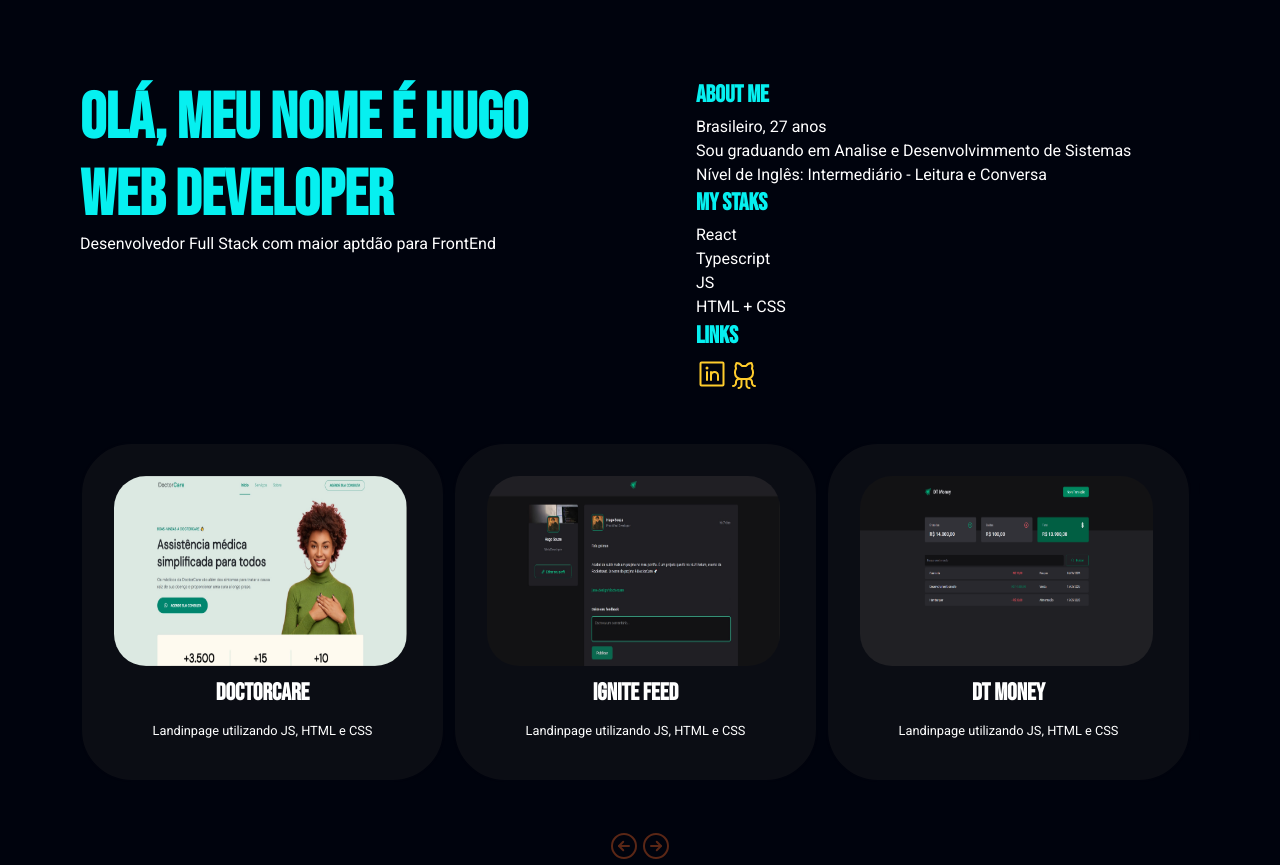
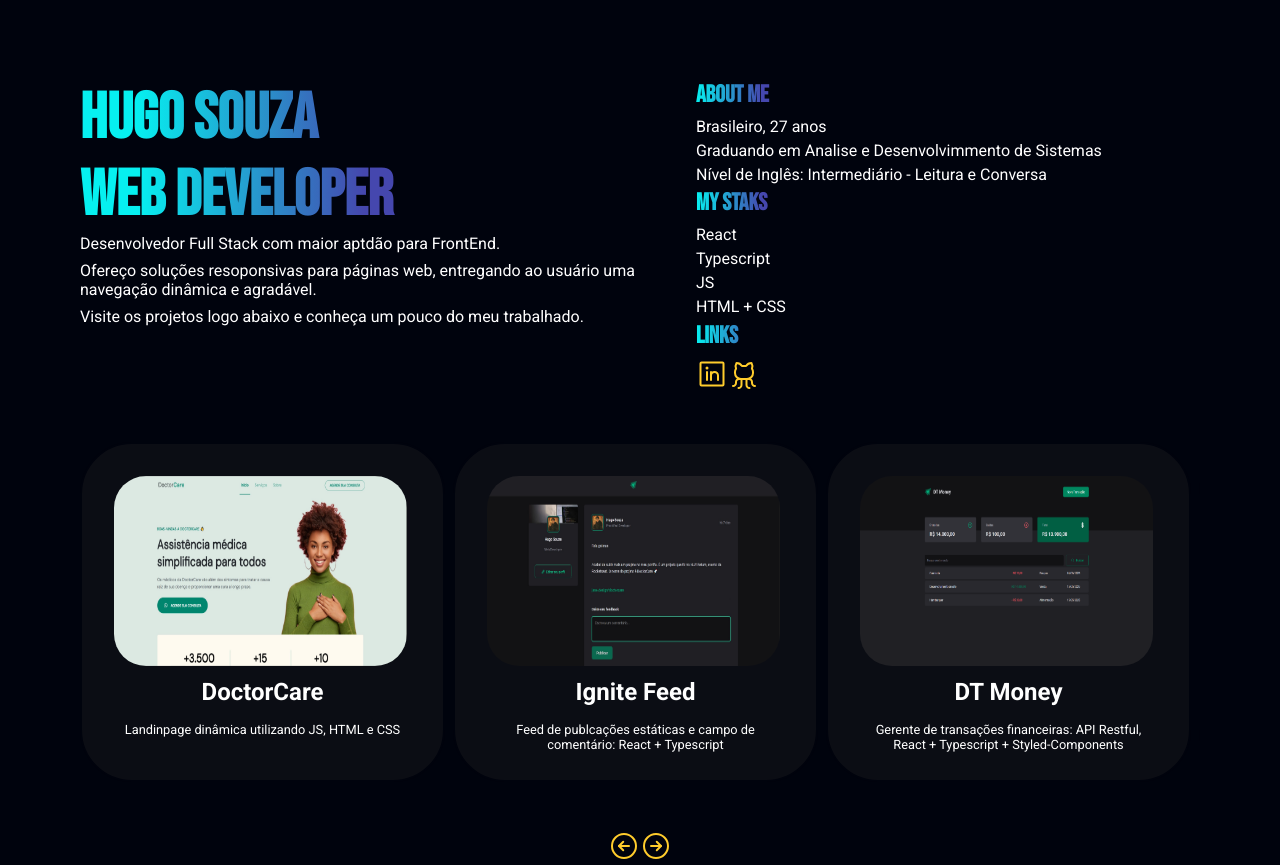
Before and after one commit to skyrons/Portfolio, a React (Vite) app: page / in a window 1280 px wide. Built offline with nearby package versions, Linux system fonts and the light colour scheme; the HTML template or start-up script is replaced by a standard one.

Commit message:
texts changed

```diff
--- a/src/components/Cards/index.tsx
+++ b/src/components/Cards/index.tsx
@@ -5,6 +5,7 @@ export interface CardType {
   imgUrl: string,
   title: string,
   staks: string
+  link: string
 }
 
 interface CardProps{
@@ -15,12 +16,12 @@ export function Cards({card}: CardProps){
   return (
     <section>
       <CardContainer>
-        <a href="">
+        <a href={card.link}>
           <div>
             <img src={card.imgUrl} alt="" />
           </div>
           <CardInfo>
-            <h1>{card.title}</h1>
+            <h3>{card.title}</h3>
             <p>{card.staks}</p>
           </CardInfo>
         </a>
--- a/src/components/Cards/styles.ts
+++ b/src/components/Cards/styles.ts
@@ -29,12 +29,13 @@ export const CardContainer = styled.div`
 export const CardInfo = styled.div`
   display: flex;
   align-items: center;
+  justify-content: center;
   flex-direction: column;
   gap: 1rem;
 
   margin-top: 0.5rem;
 
-  h1{
+  h3{
     font-size: 1.5rem;
     text-decoration: none;
     font-family: 'Roboto', sans-serif;
@@ -42,5 +43,6 @@ export const CardInfo = styled.div`
   }
   p{
     font-size: 0.8rem;
+    text-align: center;
   }
 `;
--- a/src/components/Home/index.tsx
+++ b/src/components/Home/index.tsx
@@ -8,31 +8,37 @@ const cards: CardType[] = [
     id: 1,
     imgUrl: '/public/images/01-doctorcare.jpg',
     title: 'DoctorCare',
-    staks: 'Landinpage utilizando JS, HTML e CSS'
+    staks: 'Landinpage dinâmica utilizando JS, HTML e CSS',
+    link: 'https://skyrons.github.io/doctorcare/'
+
   },
   {
     id: 2,
     imgUrl: '/public/images/02-feed.jpg',
     title: 'Ignite Feed',
-    staks: 'Landinpage utilizando JS, HTML e CSS'
+    staks: 'Feed de publcações estáticas e campo de comentário: React + Typescript',
+    link: 'https://postfeedts.netlify.app/'
   },
   {
     id: 3,
     imgUrl: '/public/images/03-dtmoney.png',
     title: 'DT Money',
-    staks: 'Landinpage utilizando JS, HTML e CSS'
+    staks: 'Gerente de transações financeiras: API Restful, React + Typescript + Styled-Components',
+    link: 'https://dtmoneyts.netlify.app/'
   },
   {
     id: 4,
     imgUrl: '/public/images/04-mariojump.jpg',
     title: 'Mario Jumper',
-    staks: 'Landinpage utilizando JS, HTML e CSS'
+    staks: 'Os movimentos desse jogo são realizados através do DOM, alterando basicamente o CSS',
+    link: 'https://skyrons.github.io/Mario-jump/'
   },
   {
     id: 5,
     imgUrl: '/public/images/05-timer.jpg',
     title: 'Ignite Timer',
-    staks: 'Landinpage utilizando JS, HTML e CSS'
+    staks: 'Uma SPA que gerencia o tempo que o usuário determina para trabalhar em uma determinada tarefa: React + Typescript',
+    link: 'https://timerignitets.netlify.app/'
   },
 ]
 export function Home(){
@@ -51,12 +57,17 @@ export function Home(){
   return(
     <SectionContainer>
       <Aside>
-        <h1>Olá, meu nome é Hugo</h1>
+        <h1>Hugo Souza</h1>
         <h1>Web Developer</h1>
         <div>
           <p>
-            Desenvolvedor Full Stack com maior aptdão para FrontEnd
+            Desenvolvedor Full Stack com maior aptdão para FrontEnd.
           </p>
+          <p>
+          Ofereço soluções resoponsivas para páginas web, entregando ao usuário
+          uma navegação dinâmica e agradável.
+          </p>
+          <p>Visite os projetos logo abaixo e conheça um pouco do meu trabalhado.</p>
         </div>
       </Aside>
 
@@ -65,7 +76,7 @@ export function Home(){
           <h1>ABOUT ME</h1>
           <ul>
             <li>Brasileiro, 27 anos</li>
-            <li>Sou graduando em Analise e Desenvolvimmento de Sistemas</li>
+            <li>Graduando em Analise e Desenvolvimmento de Sistemas</li>
             <li>Nível de Inglês: Intermediário - Leitura e Conversa</li>
           </ul>
         </div>
@@ -109,10 +120,10 @@ export function Home(){
 
       <ButtonsGroup>
         <Button onClick={handleLeftClick}>
-          <ArrowCircleLeft size={32} color="#5a2716" />
+          <ArrowCircleLeft size={32} />
         </Button>
         <Button onClick={handleRightClick}>
-          <ArrowCircleRight size={32} color="#5a2716" />
+          <ArrowCircleRight size={32} />
         </Button>
       </ButtonsGroup>
     </SectionContainer>
--- a/src/components/Home/styles.ts
+++ b/src/components/Home/styles.ts
@@ -28,12 +28,19 @@ export const SectionContainer = styled.section`
 
   h1{
     font-family: "Bebas Neue", sans-serif;
+    background-image: linear-gradient(
+      to right,
+      ${props => props.theme['text-primary']} 10%,
+      ${props => props.theme['text-secondary']} 50%);
+    background-clip: text;
+    color: transparent;
   }
 
 
   p {
     font-size: 0.8rem;
-    color: ${props => props.theme['paragraph']}
+    color: ${props => props.theme['paragraph']};
+    margin-bottom: 0.5rem;
   };
 
   ::-webkit-scrollbar{
@@ -95,7 +102,14 @@ export const Main = styled.div`
   grid-area: B;
   h1{
     font-size: 1.5rem;
-    margin-bottom: 0.5rem
+    margin-bottom: 0.5rem;
+
+    background-image: linear-gradient(
+      to right,
+      ${props => props.theme['text-primary']} 0%,
+      ${props => props.theme['text-secondary']} 13%);
+    background-clip: text;
+    color: transparent;
   }
   li{
     list-style: none;
@@ -117,4 +131,10 @@ export const Button = styled.button`
   background: transparent;
   border: none;
   cursor: pointer;
+
+  color: ${props => props.theme['bg-golden']};
+
+  &:hover{
+    filter: brightness(0.8);
+  }
 `;
```
